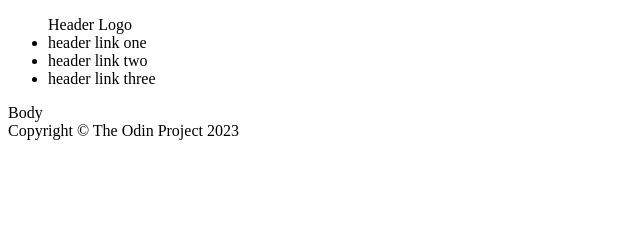
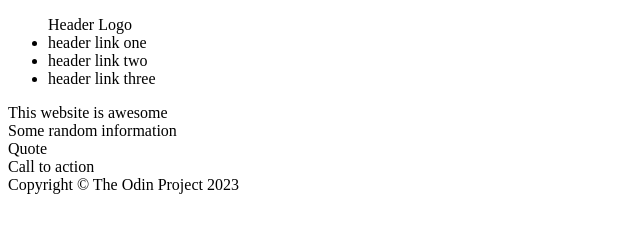
Before and after one commit to shakani/odin_landing_page, a plain HTML site: page index.html in a window 1280 px wide. Shown: the whole page, without its empty margins (0-640 px from the left). Drawn offline with Linux system fonts and the light colour scheme.

Commit message:
Added sub-panels to body

```diff
--- a/index.html
+++ b/index.html
@@ -15,7 +15,21 @@
     </div>
 
     <div class="body">
-        Body
+        <div class="panel1">
+            This website is awesome
+        </div>
+
+        <div class="cards">
+            Some random information
+        </div>
+
+        <div class="quote">
+            Quote
+        </div>
+
+        <div class="signup">
+            Call to action
+        </div>
     </div>
 
     <div class="footer">
```
